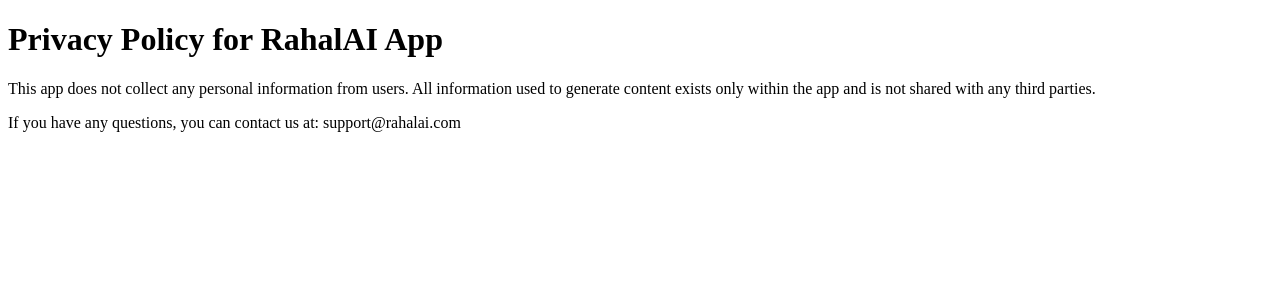
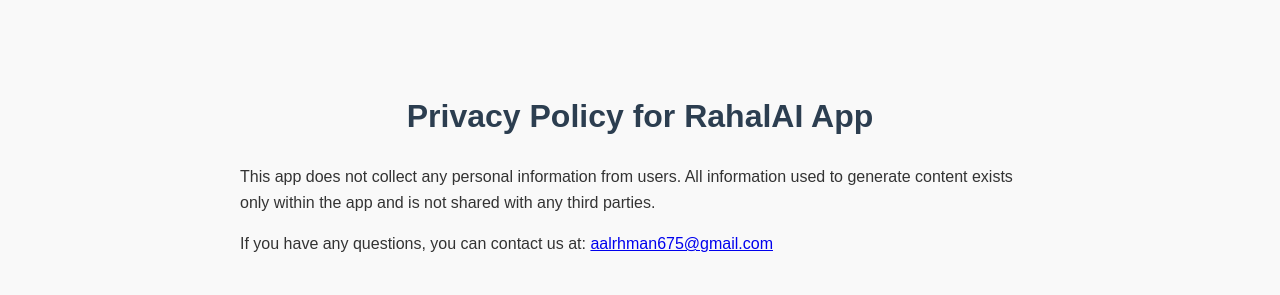
Before and after one commit to AbdAlrhmanHassan/RahalAI-Privacy, a plain HTML site: page index.html in a window 1280 px wide. Drawn offline with Linux system fonts and the light colour scheme.

Commit message:
Add styling and update contact email in privacy policy

```diff
--- a/index.html
+++ b/index.html
@@ -1,12 +1,30 @@
 <!DOCTYPE html>
 <html lang="en">
 <head>
-  <meta charset="UTF-8">
-  <title>Privacy Policy - RahalAI App</title>
+<meta charset="UTF-8">
+<title>Privacy Policy - RahalAI App</title>
+<style>
+  body {
+    font-family: Arial, sans-serif;
+    max-width: 800px;
+    margin: 50px auto;
+    line-height: 1.6;
+    color: #333;
+    background-color: #f9f9f9;
+    padding: 20px;
+  }
+  h1 {
+    text-align: center;
+    color: #2c3e50;
+  }
+  p {
+    margin-bottom: 15px;
+  }
+</style>
 </head>
 <body>
-  <h1>Privacy Policy for RahalAI App</h1>
-  <p>This app does not collect any personal information from users. All information used to generate content exists only within the app and is not shared with any third parties.</p>
-  <p>If you have any questions, you can contact us at: support@rahalai.com</p>
+<h1>Privacy Policy for RahalAI App</h1>
+<p>This app does not collect any personal information from users. All information used to generate content exists only within the app and is not shared with any third parties.</p>
+<p>If you have any questions, you can contact us at: <a href="mailto:aalrhman675@gmail.com">aalrhman675@gmail.com</a></p>
 </body>
 </html>
```
